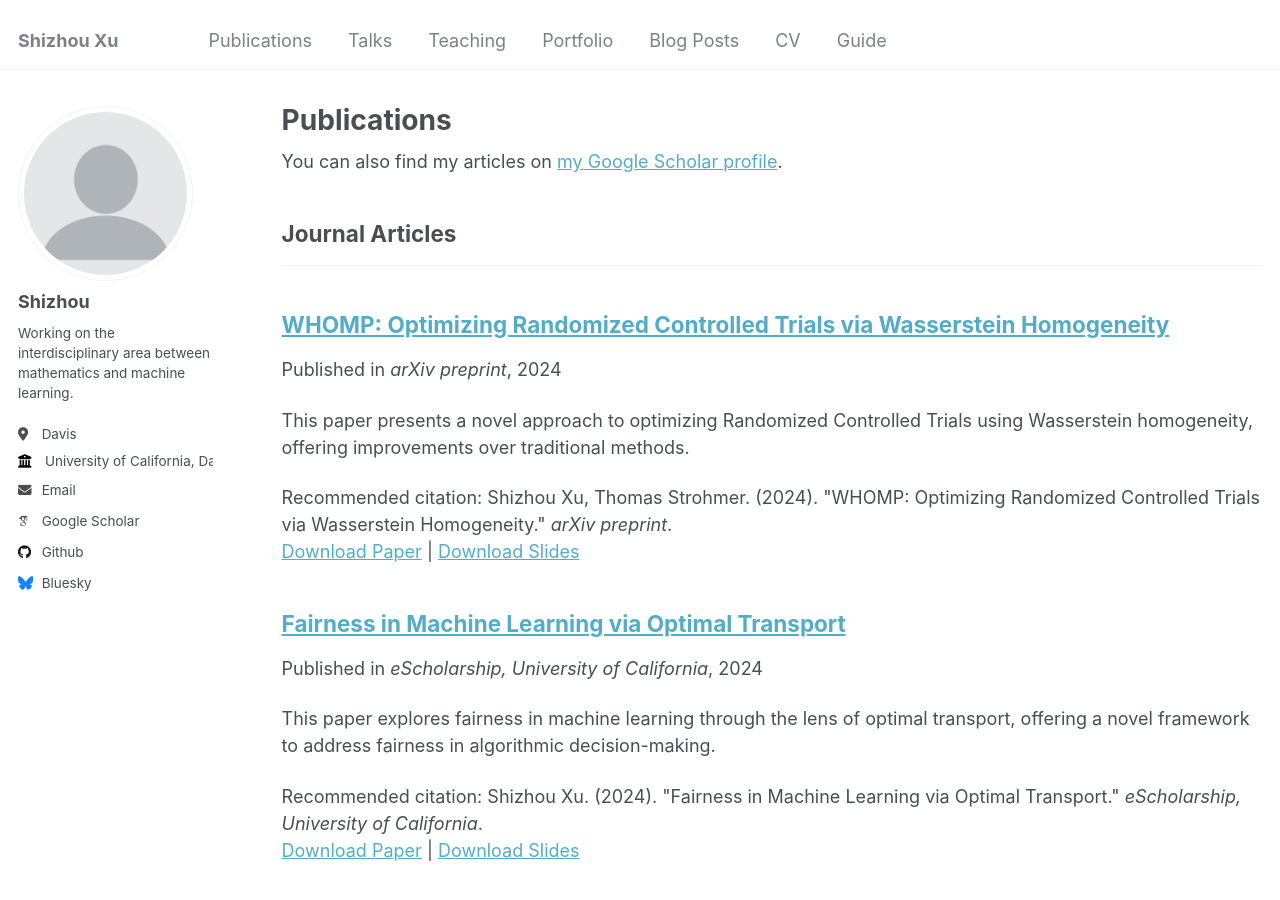
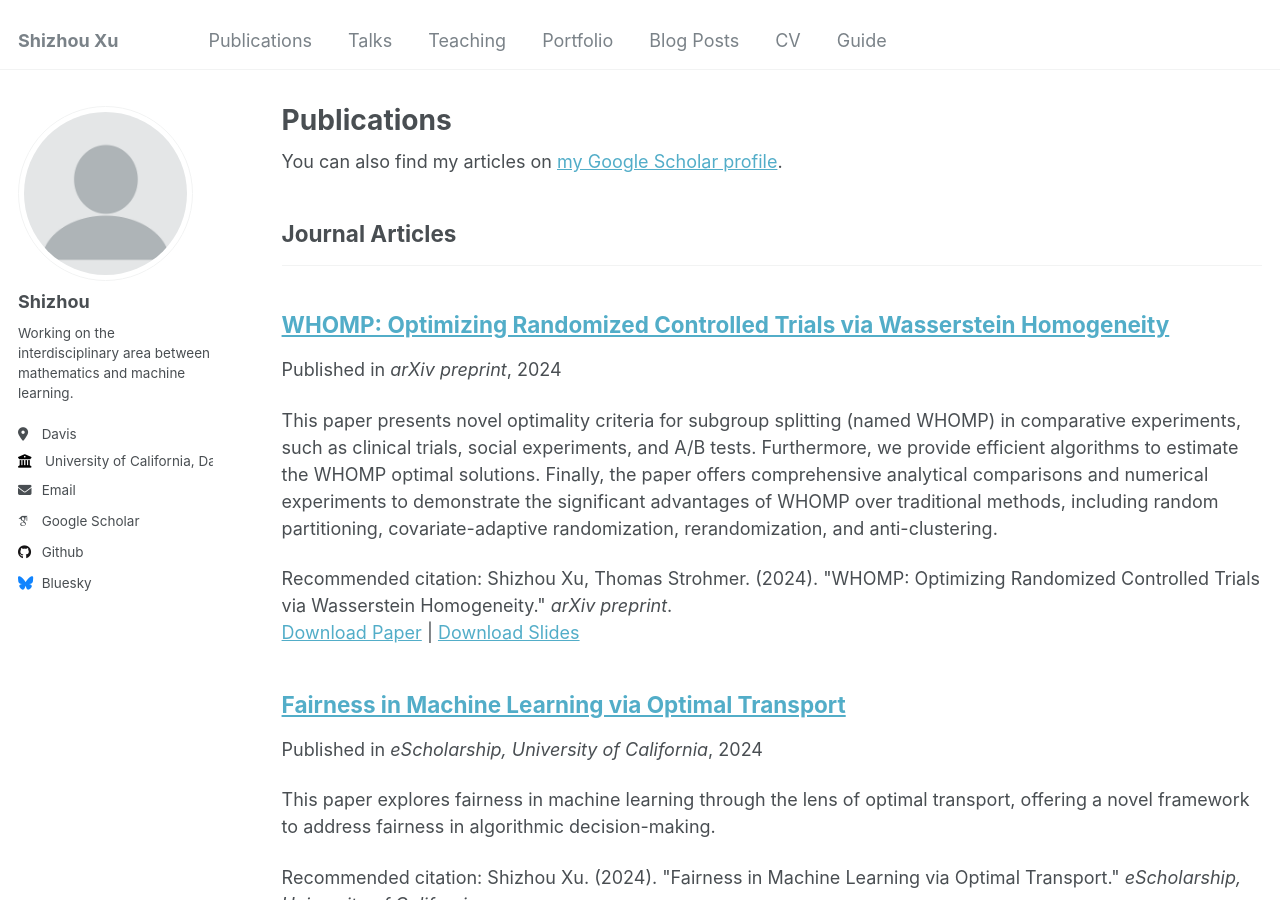
Before and after one commit to xushizhou/xushizhou.github.io, a Jekyll site: the page built from _pages/publications.html, in a window 1280 px wide and 900 px high. Built offline with Jekyll 4.4.1, drawn with Linux system fonts in a browser that asks for light colours; some web fonts are replaced.

Commit message:
Update 2009-10-01-paper-title-number-1.md

```diff
--- a/_publications/2009-10-01-paper-title-number-1.md
+++ b/_publications/2009-10-01-paper-title-number-1.md
@@ -3,7 +3,7 @@ title: "WHOMP: Optimizing Randomized Controlled Trials via Wasserstein Homogenei
 collection: publications
 category: manuscripts
 permalink: /publication/2024-10-03-whomp-wasserstein-homogeneity
-excerpt: "This paper presents a novel approach to optimizing Randomized Controlled Trials using Wasserstein homogeneity, offering improvements over traditional methods."
+excerpt: "This paper presents novel optimality criteria for subgroup splitting (named WHOMP) in comparative experiments, such as clinical trials, social experiments, and A/B tests. Furthermore, we provide efficient algorithms to estimate the WHOMP optimal solutions. Finally, the paper offers comprehensive analytical comparisons and numerical experiments to demonstrate the significant advantages of WHOMP over traditional methods, including random partitioning, covariate-adaptive randomization, rerandomization, and anti-clustering."
 date: 2024-10-03
 venue: 'arXiv preprint'
 slidesurl: ''
```
